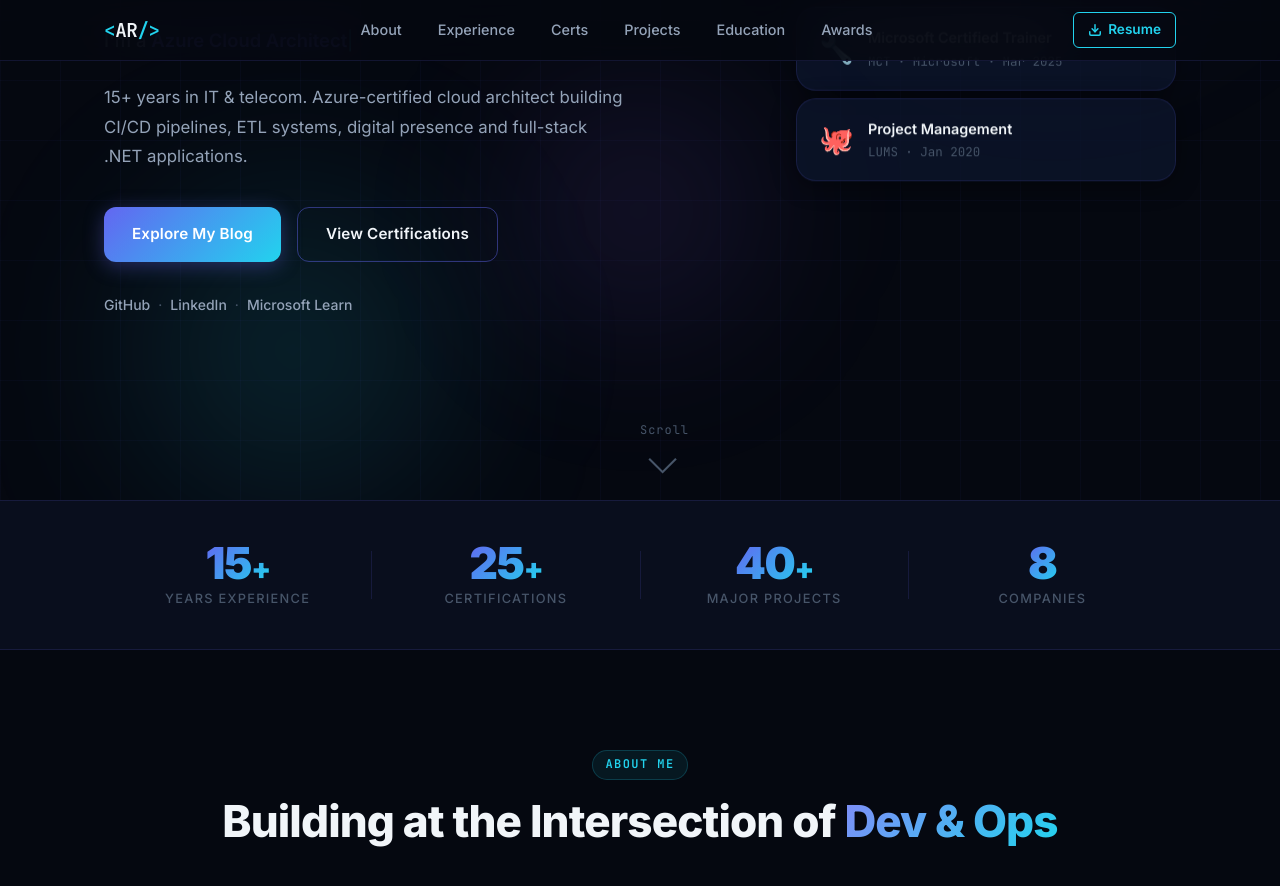
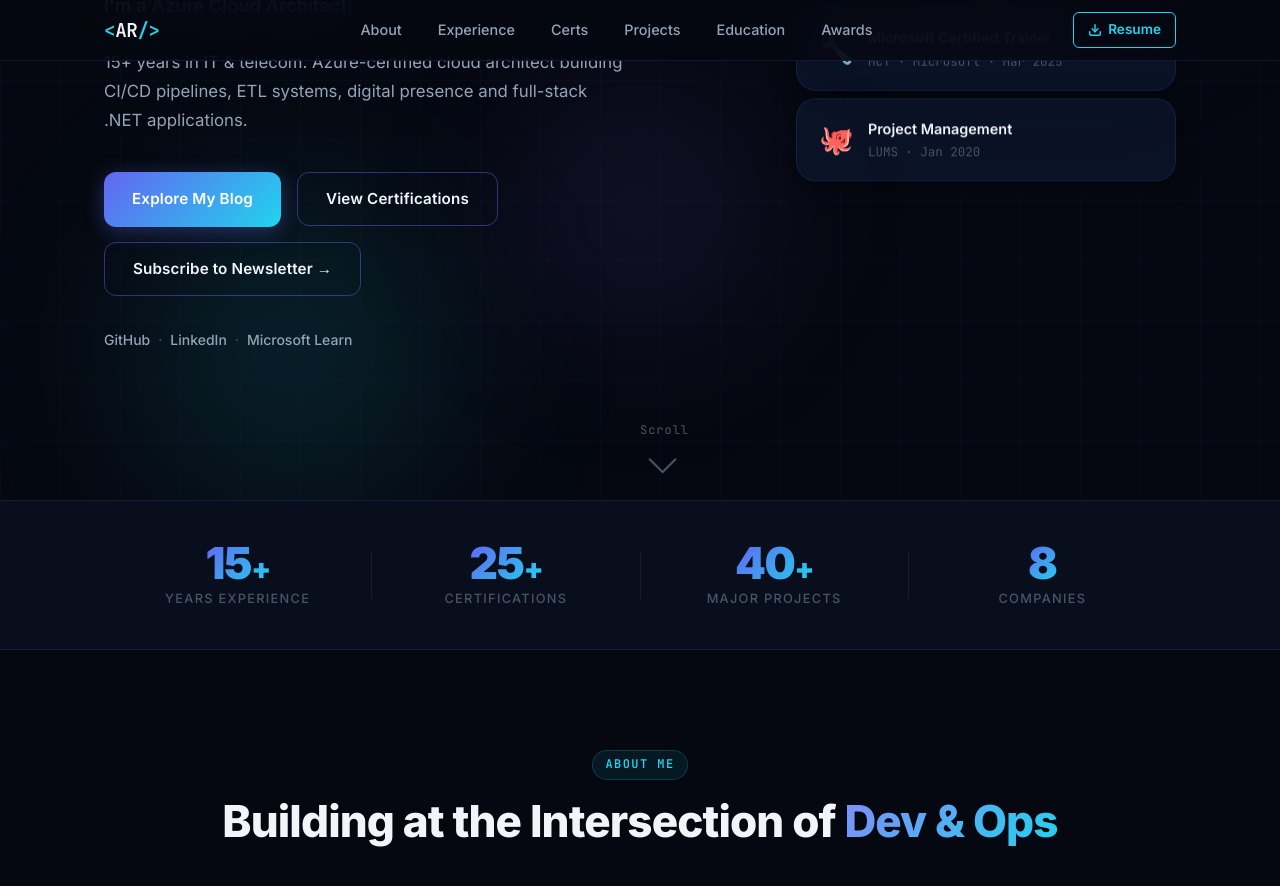
Before and after one commit to mabubakarriaz/mabubakarriaz.github.io, a Jekyll site: the page built from index.html, in a window 1280 px wide and 900 px high, scrolled down 400 px. Shown: the top 886 px of the window. Built offline with Jekyll 4.4.1, drawn with Linux system fonts in a browser that asks for light colours.

Commit message:
Audience: 1.2.1 — Add newsletter CTA to homepage hero section (#37)
Co-authored-by: Claude Opus 4.6 <noreply@anthropic.com>

```diff
--- a/index.html
+++ b/index.html
@@ -30,6 +30,7 @@ og_image_alt: "Abubakar Riaz — Cloud Architect & DevOps Engineer portfolio pre
       <div class="hero-actions">
         <a href="https://blog.abubakarriaz.com.pk" class="btn btn-primary">Explore My Blog</a>
         <a href="#certifications" class="btn btn-outline">View Certifications</a>
+        <a href="https://www.linkedin.com/newsletters/7440660160471281665/" target="_blank" rel="noopener" class="btn btn-outline">Subscribe to Newsletter →</a>
       </div>
       <div class="hero-social">
         <a href="https://github.com/mabubakarriaz" target="_blank" rel="noopener" class="social-link">GitHub</a>
```
